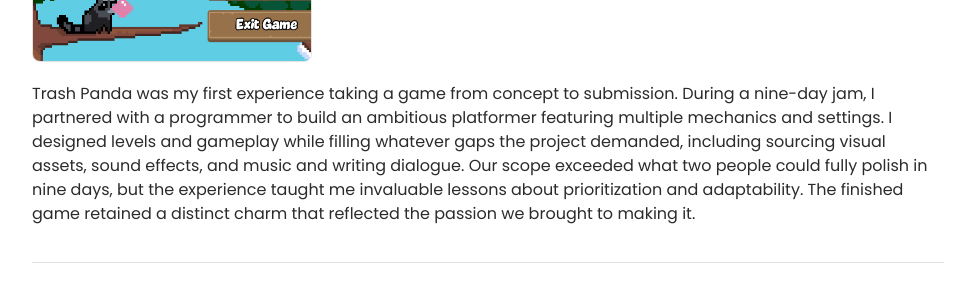
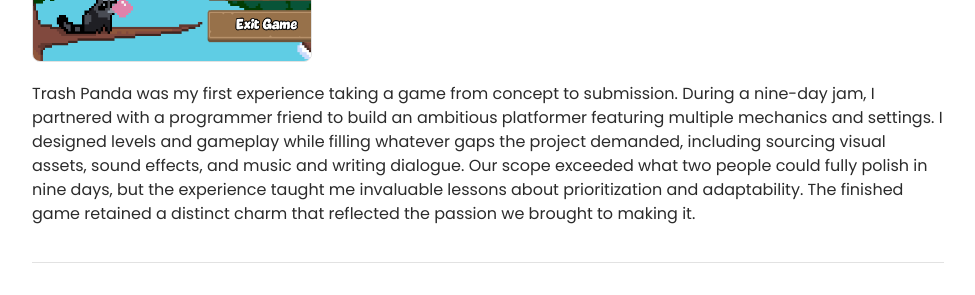
Before and after one commit to mspeil/mspeil.github.io, a Jekyll site: the page built from index.html, in a window 1280 px wide. Shown: the part 1077-1372 px from the top of the page, without its empty margins (152-1127 px from the left). Built offline with Jekyll 4.4.1, drawn with Linux system fonts in a browser that asks for light colours.

Commit message:
Tweak Trash Panda blurb wording
Co-Authored-By: Claude Sonnet 5 <noreply@anthropic.com>

```diff
--- a/_data/projects.yml
+++ b/_data/projects.yml
@@ -31,7 +31,7 @@
     - Narrative/Script writer
   blurb: >
     Trash Panda was my first experience taking a game from concept to submission. During a
-    nine-day jam, I partnered with a programmer to build an ambitious platformer featuring
+    nine-day jam, I partnered with a programmer friend to build an ambitious platformer featuring
     multiple mechanics and settings. I designed levels and gameplay while filling whatever gaps
     the project demanded, including sourcing visual assets, sound effects, and music and writing
     dialogue. Our scope exceeded what two people could fully polish in nine days, but the
```
